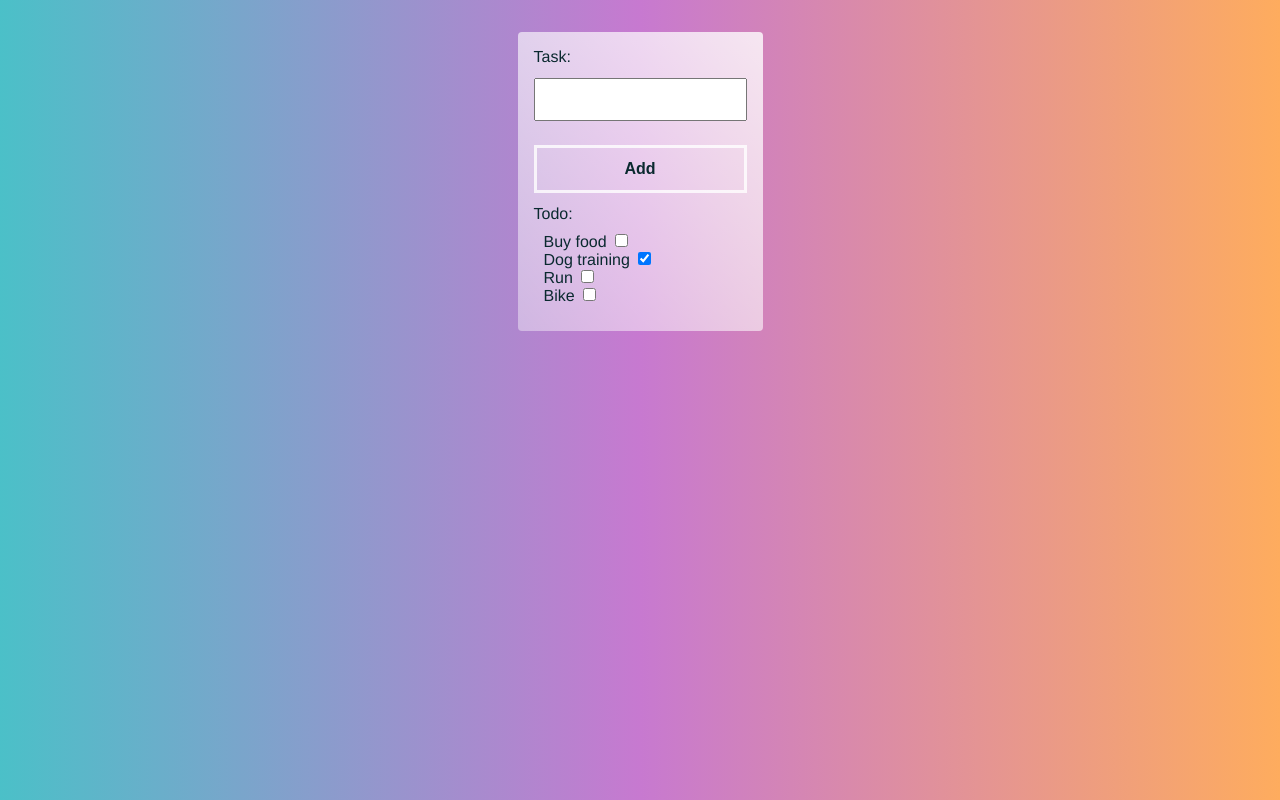
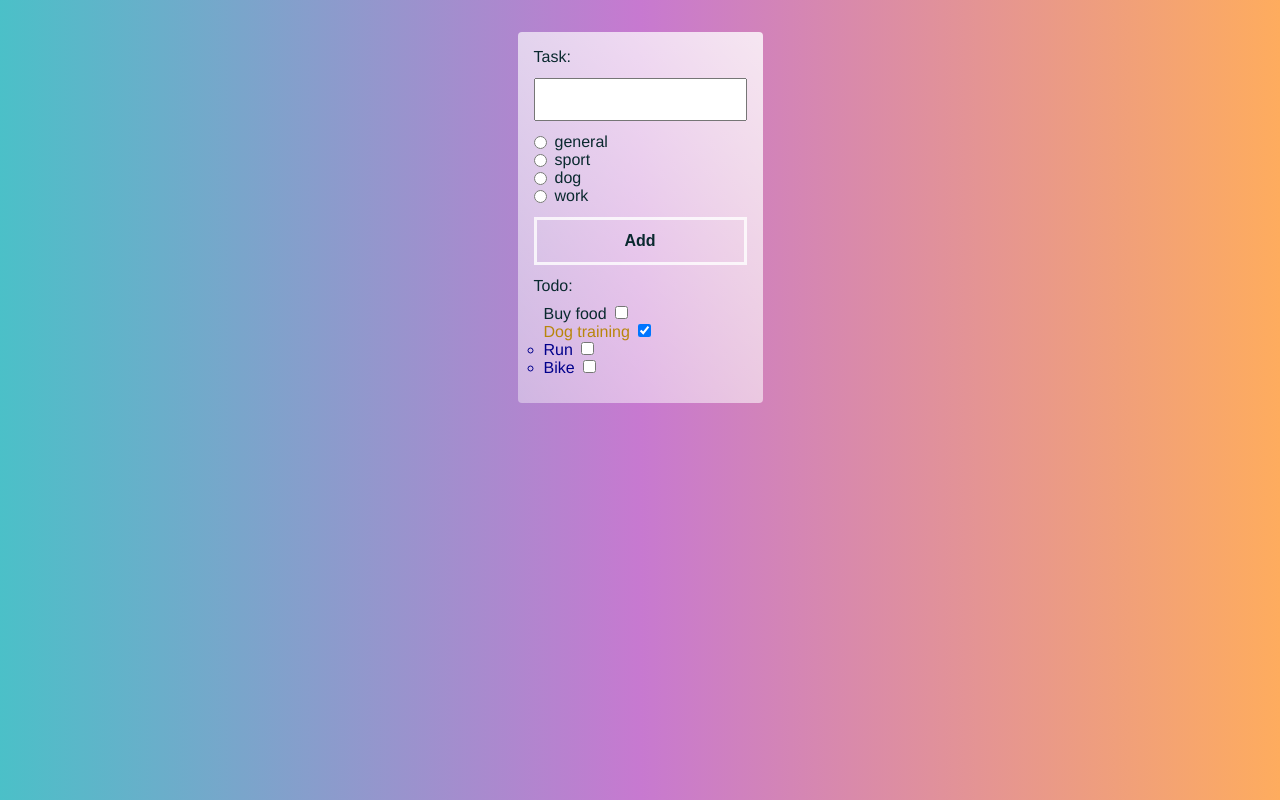
Before and after one commit to KingaMiko/Checklist, a website with bundled scripts: page index.html in a window 1280 px wide. Built offline with nearby package versions, Linux system fonts and the light colour scheme.

Commit message:
input radio with categories added

```diff
--- a/index.html
+++ b/index.html
@@ -11,6 +11,34 @@
     <form class="container" autocomplete="off">
       <label for="name">Task:</label>
       <input type="text" id="name" />
+      <ul class="categories">
+        <li>
+          <input
+            type="radio"
+            name="category"
+            value="general"
+            id="category-general"
+          />
+          <label for="category-general">general</label>
+        </li>
+        <li>
+          <input
+            type="radio"
+            name="category"
+            value="sport"
+            id="category-sport"
+          />
+          <label for="category-sport">sport</label>
+        </li>
+        <li>
+          <input type="radio" name="category" value="dog" id="category-dog" />
+          <label for="category-dog">dog</label>
+        </li>
+        <li>
+          <input type="radio" name="category" value="work" id="category-work" />
+          <label for="category-work">work</label>
+        </li>
+      </ul>
       <button>Add</button>
       <p>Todo:</p>
       <ul class="tasks"></ul>
--- a/src/app.ts
+++ b/src/app.ts
@@ -2,25 +2,34 @@ const taskNameInputElement: HTMLInputElement = document.querySelector("#name");
 const addButtonElement: HTMLButtonElement = document.querySelector("button");
 const tasksContainerElement: HTMLElement = document.querySelector(".tasks");
 
-const tasks: {
-  name: string;
+interface Task {
+  title: string;
   done: boolean;
-}[] = [
+  category?: string;
+}
+
+const catgories: string[] = ["general", "work", "sport", "dog"];
+
+const tasks: Task[] = [
   {
-    name: "Buy food",
+    title: "Buy food",
     done: false,
+    category: "general",
   },
   {
-    name: "Dog training",
+    title: "Dog training",
     done: true,
+    category: "dog",
   },
   {
-    name: "Run",
+    title: "Run",
     done: false,
+    category: "sport",
   },
   {
-    name: "Bike",
+    title: "Bike",
     done: false,
+    category: "sport",
   },
 ];
 
@@ -28,13 +37,16 @@ const render = () => {
   tasksContainerElement.innerHTML = "";
   tasks.forEach((task, index) => {
     const taskElement: HTMLElement = document.createElement("li");
+    if (task.category) {
+      taskElement.classList.add(task.category);
+    }
     const id: string = `task-${index}`;
     const labelElement: HTMLLabelElement = document.createElement("label");
-    labelElement.innerText = task.name;
+    labelElement.innerText = task.title;
     labelElement.setAttribute("for", id);
     const checkboxElement: HTMLInputElement = document.createElement("input");
     checkboxElement.type = "checkbox";
-    checkboxElement.name = task.name;
+    checkboxElement.name = task.title;
     checkboxElement.id = id;
     checkboxElement.checked = task.done;
     checkboxElement.addEventListener("change", () => {
@@ -48,13 +60,13 @@ const render = () => {
   });
 };
 
-const addTask = (taskName: string) => {
-  tasks.push({ name: taskName, done: false });
+const addTask = (task: Task) => {
+  tasks.push(task);
 };
 
 addButtonElement.addEventListener("click", (e: Event) => {
   e.preventDefault();
-  addTask(taskNameInputElement.value);
+  addTask({ title: taskNameInputElement.value, done: false });
   render();
 });
 
--- a/styles.css
+++ b/styles.css
@@ -89,12 +89,12 @@ button:hover {
   margin: 10px;
 }
 
-.gym {
+.sport {
   color: darkblue;
   list-style: circle;
 }
 
-.hobby {
+.dog {
   color: darkgoldenrod;
 }
 
```
Also changed, not shown: dist/app.js.
